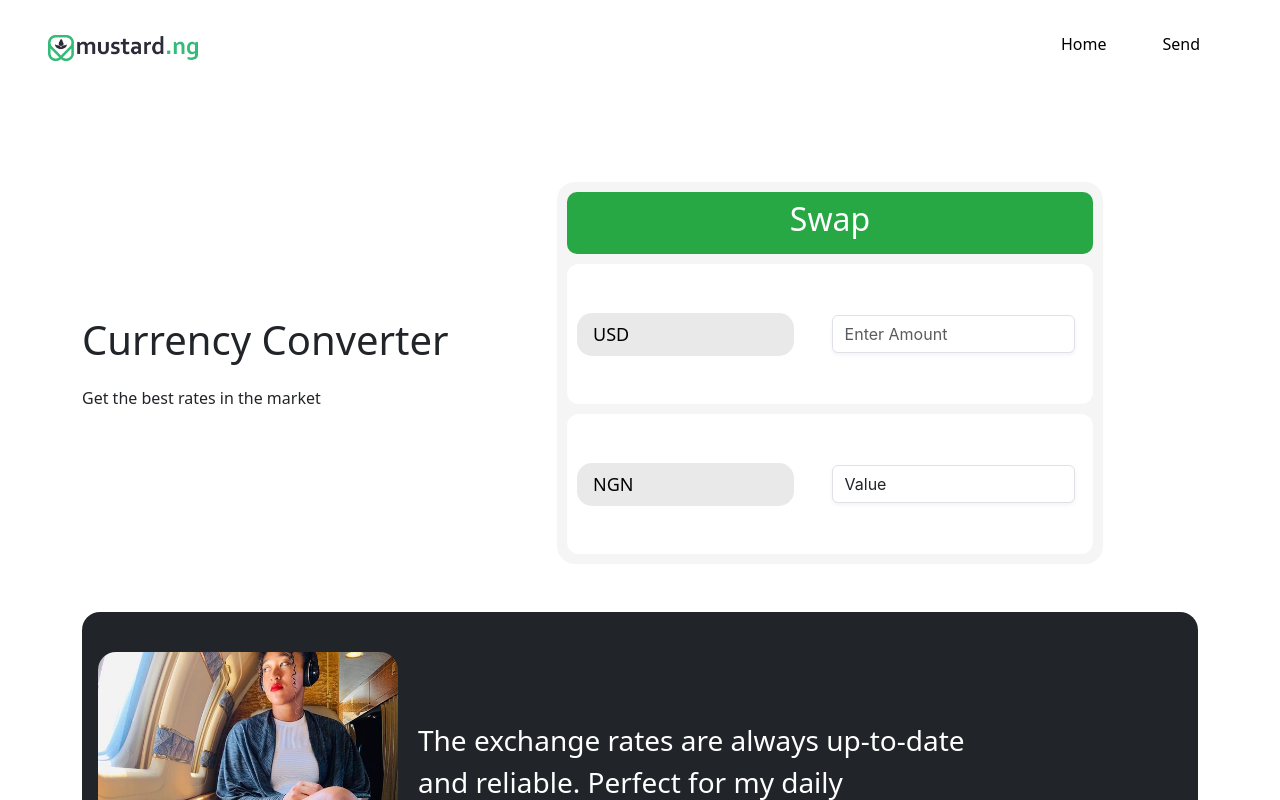
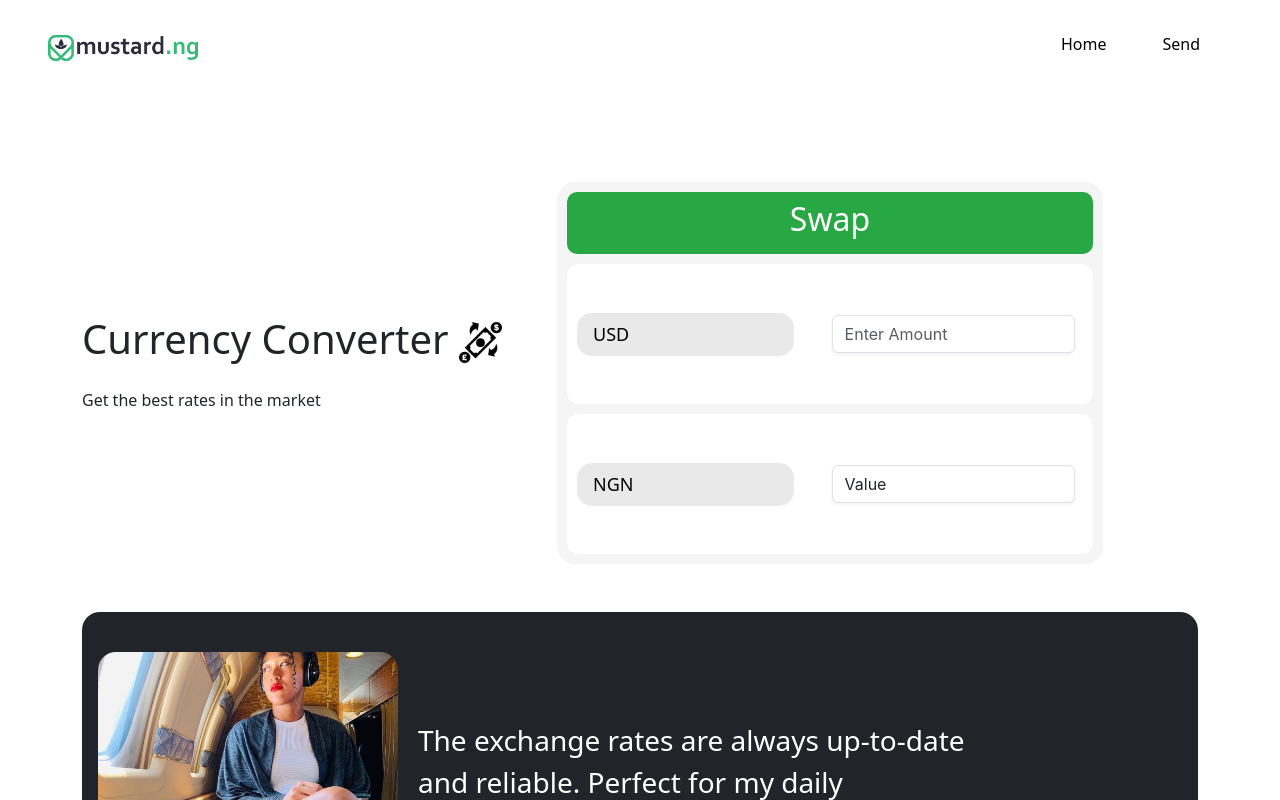
Before and after one commit to MasterIfeanyi/react-stocks-interview, a React (Create React App) app: page / in a window 1280 px wide. Shown: the top 800 px of the page. Built offline with nearby package versions, Linux system fonts and the light colour scheme.

Commit message:
add currency converter icon

```diff
--- a/src/components/CurrencyConverter/Convert.jsx
+++ b/src/components/CurrencyConverter/Convert.jsx
@@ -84,7 +84,7 @@ const Convert = () => {
             <div className="row align-items-center">
                 <div className="col-lg-5">
                     <div>
-                        <h1 className="hero-title">Currency Converter</h1>
+                        <h1 className="hero-title">Currency Converter <img style={{width: "43px", height: "43px"}} src="./currency-converter-icon.png" /> </h1>
                         <p className="">Get the best rates in the market</p>
                     </div>
                 </div>
```
Also changed, not shown: public/currency-converter-icon.png (added).
